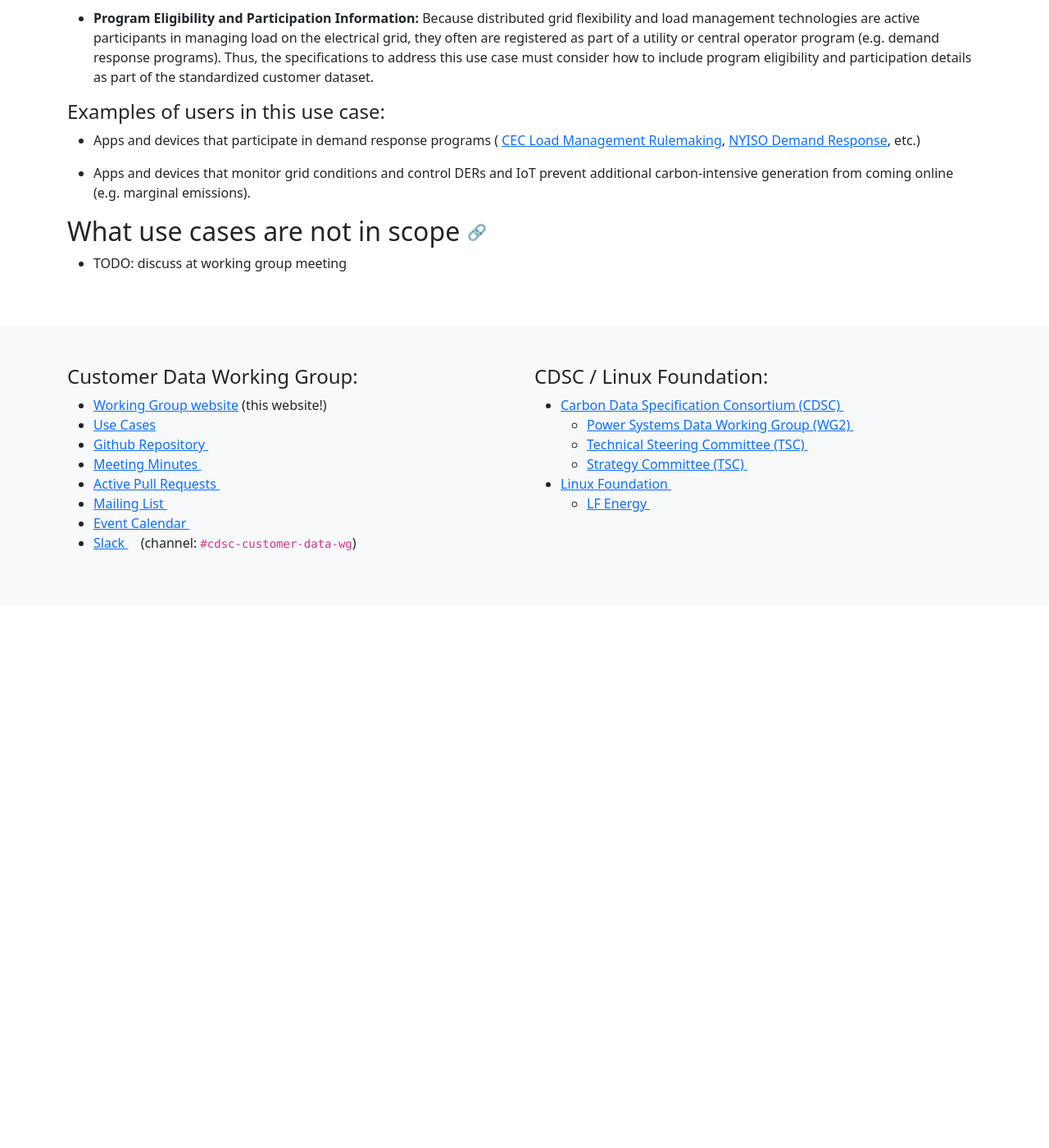
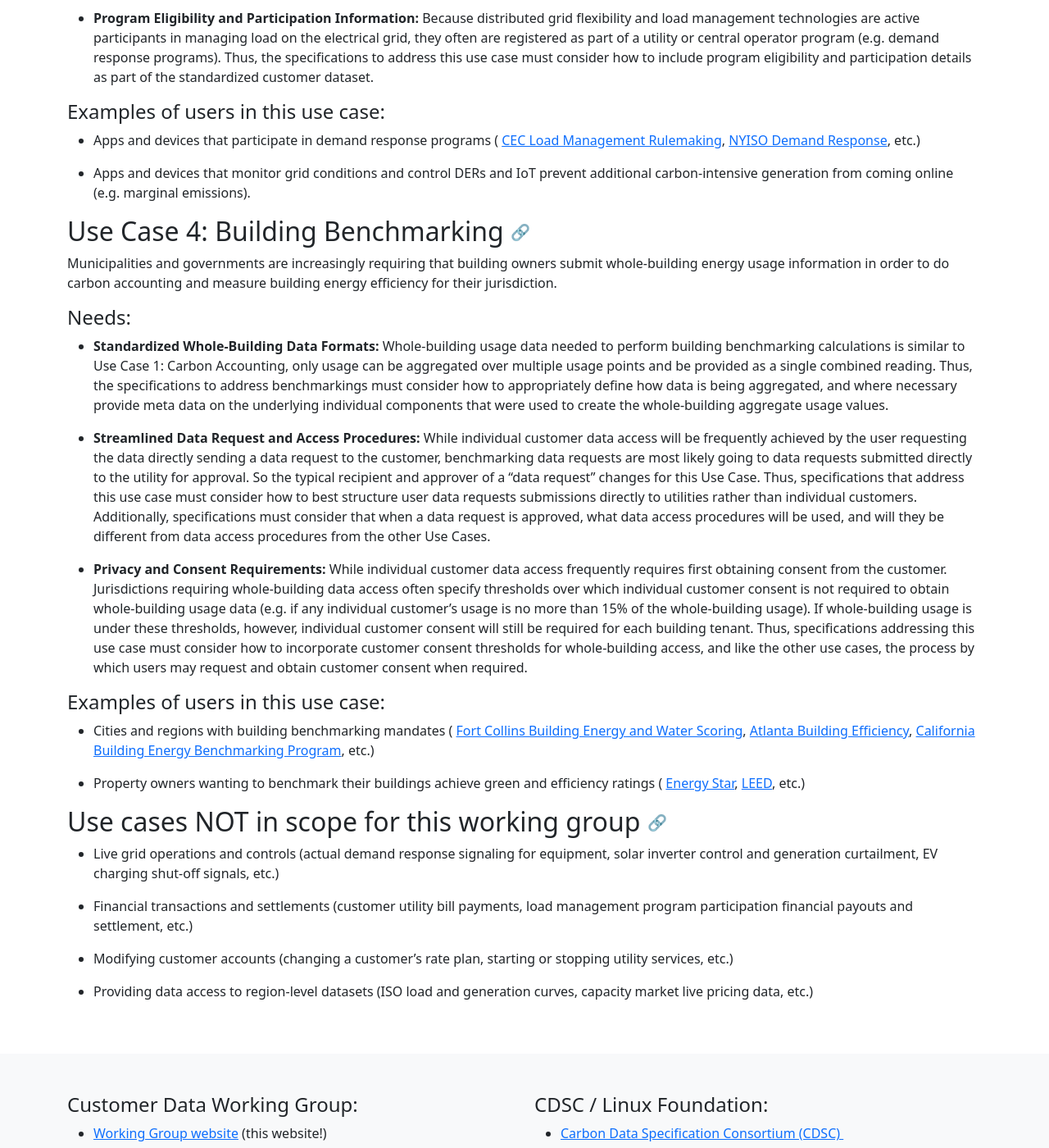
Before and after one commit to carbon-data-specification/Customer-Data, a Jekyll site: the page built from docs/use-cases.md, in a window 1280 px wide and 1400 px high, scrolled down 2109 px. Shown: the whole window at 82% size. Built offline with Jekyll 4.4.1, drawn with Linux system fonts in a browser that asks for light colours; before the commit the page ends 2847 px from its top, so only the background shows below that.

Commit message:
added building benchmarking as another use case, also added draft list of use cases not in scope (carbon-data-specification/Customer-Data#5)

```diff
--- a/docs/use-cases.md
+++ b/docs/use-cases.md
@@ -155,6 +155,68 @@ etc.)
 * Apps and devices that monitor grid conditions and control DERs and IoT prevent additional
 carbon-intensive generation from coming online (e.g. marginal emissions).
 
-## What use cases are not in scope <a id="not-in-scope" href="#not-in-scope" class="permalink">🔗</a>
 
-* TODO: discuss at working group meeting
+## Use Case 4: Building Benchmarking <a id="use-case-benchmarking" href="#use-case-benchmarking" class="permalink">🔗</a>
+
+Municipalities and governments are increasingly requiring that building owners submit
+whole-building energy usage information in order to do carbon accounting and measure
+building energy efficiency for their jurisdiction.
+
+#### Needs:
+
+* **Standardized Whole-Building Data Formats:**
+Whole-building usage data needed to perform building benchmarking calculations
+is similar to Use Case 1: Carbon Accounting, only usage can be aggregated over
+multiple usage points and be provided as a single combined reading. Thus,
+the specifications to address benchmarkings must consider how to appropriately
+define how data is being aggregated, and where necessary provide meta data
+on the underlying individual components that were used to create the whole-building
+aggregate usage values.
+
+* **Streamlined Data Request and Access Procedures:**
+While individual customer data access will be frequently achieved by the
+user requesting the data directly sending a data request to the customer,
+benchmarking data requests are most likely going to data requests submitted
+directly to the utility for approval. So the typical recipient and approver
+of a "data request" changes for this Use Case. Thus, specifications that address
+this use case must consider how to best structure user data requests submissions
+directly to utilities rather than individual customers. Additionally,
+specifications must consider that when a data request is approved, what
+data access procedures will be used, and will they be different from data
+access procedures from the other Use Cases.
+
+* **Privacy and Consent Requirements:**
+While individual customer data access frequently requires first obtaining
+consent from the customer. Jurisdictions requiring whole-building data access
+often specify thresholds over which individual customer consent is not
+required to obtain whole-building usage data (e.g. if any individual
+customer's usage is no more than 15% of the whole-building usage). If
+whole-building usage is under these thresholds, however, individual customer
+consent will still be required for each building tenant. Thus, specifications
+addressing this use case must consider how to incorporate customer consent
+thresholds for whole-building access, and like the other use cases, the
+process by which users may request and obtain customer consent when required.
+
+#### Examples of users in this use case:
+
+* Cities and regions with building benchmarking mandates (
+[Fort Collins Building Energy and Water Scoring](https://www.fcgov.com/bews/),
+[Atlanta Building Efficiency](https://atlantabuildingefficiency.com/),
+[California Building Energy Benchmarking Program](https://www.energy.ca.gov/programs-and-topics/programs/building-energy-benchmarking-program),
+etc.)
+
+* Property owners wanting to benchmark their buildings achieve green and efficiency ratings (
+[Energy Star](https://www.energystar.gov/buildings),
+[LEED](https://www.usgbc.org/leed),
+etc.)
+
+
+## Use cases NOT in scope for this working group <a id="not-in-scope" href="#not-in-scope" class="permalink">🔗</a>
+
+* Live grid operations and controls (actual demand response signaling for equipment, solar inverter control and generation curtailment, EV charging shut-off signals, etc.)
+
+* Financial transactions and settlements (customer utility bill payments, load management program participation financial payouts and settlement, etc.)
+
+* Modifying customer accounts (changing a customer's rate plan, starting or stopping utility services, etc.)
+
+* Providing data access to region-level datasets (ISO load and generation curves, capacity market live pricing data, etc.)
```
